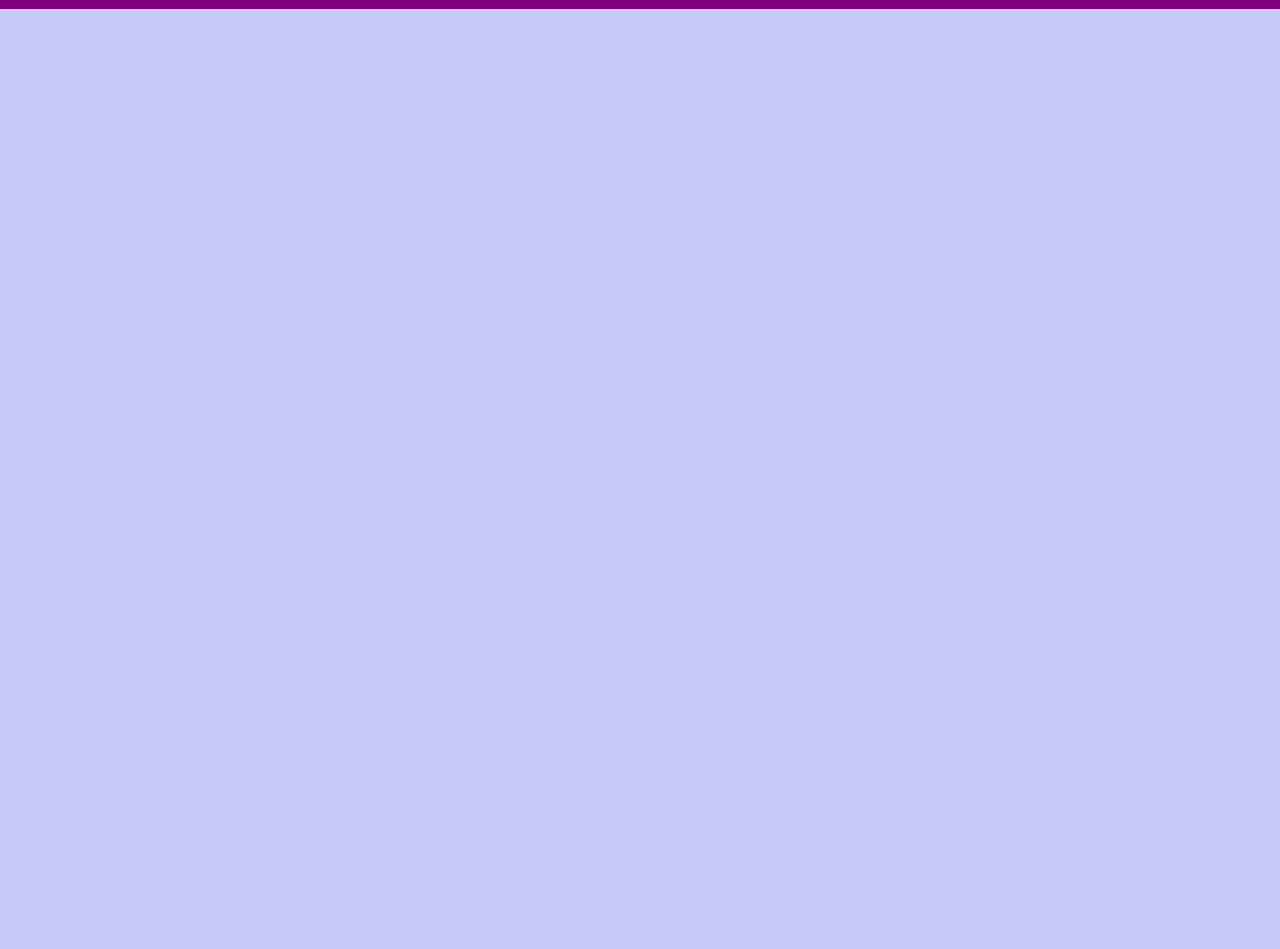
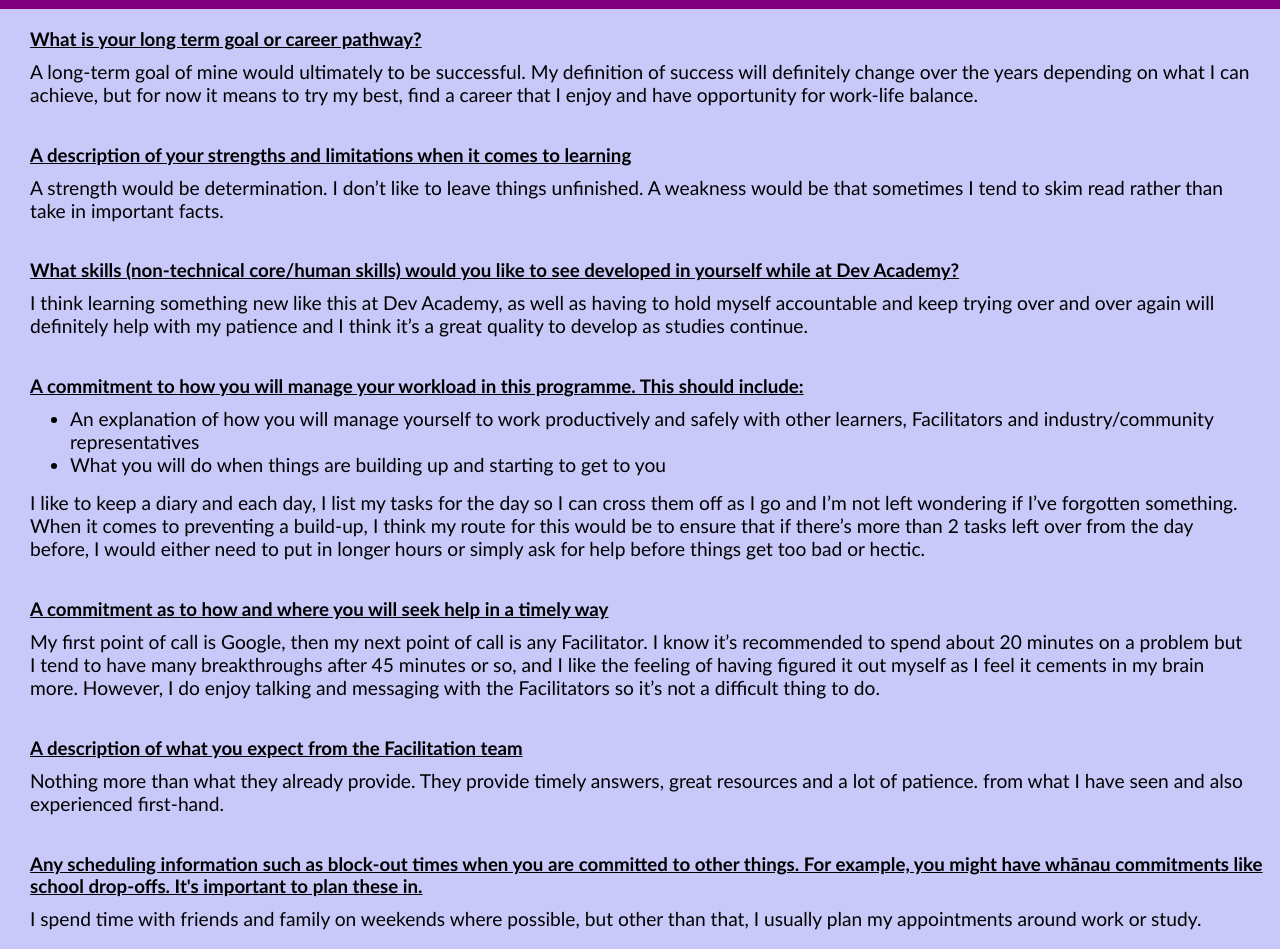
Before and after one commit to jess-bay/jess-bay.github.io, a plain HTML site: page blog/learning-plan.html in a window 1280 px wide. Shown: the part 65-1014 px from the top of the page. Before the commit the page ends 800 px from the top, so only its background shows below. Drawn offline with Linux system fonts and the light colour scheme.

Commit message:
Add Learning Plan

```diff
--- a/blog/learning-plan.html
+++ b/blog/learning-plan.html
@@ -31,5 +31,80 @@
         </ul>
       </nav>
     </div>
+    <h3>What is your long term goal or career pathway?</h3>
+    <p>
+      A long-term goal of mine would ultimately to be successful. My definition
+      of success will definitely change over the years depending on what I can
+      achieve, but for now it means to try my best, find a career that I enjoy
+      and have opportunity for work-life balance.
+    </p>
+
+    <h3>
+      A description of your strengths and limitations when it comes to learning
+    </h3>
+    <p>
+      A strength would be determination. I don’t like to leave things
+      unfinished. A weakness would be that sometimes I tend to skim read rather
+      than take in important facts.
+    </p>
+
+    <h3>
+      What skills (non-technical core/human skills) would you like to see
+      developed in yourself while at Dev Academy?
+    </h3>
+    <p>
+      I think learning something new like this at Dev Academy, as well as having
+      to hold myself accountable and keep trying over and over again will
+      definitely help with my patience and I think it’s a great quality to
+      develop as studies continue.
+    </p>
+    <h3>
+      A commitment to how you will manage your workload in this programme. This
+      should include:
+    </h3>
+    <ul>
+      <li>
+        An explanation of how you will manage yourself to work productively and
+        safely with other learners, Facilitators and industry/community
+        representatives
+      </li>
+      <li>
+        What you will do when things are building up and starting to get to you
+      </li>
+    </ul>
+    <p>
+      I like to keep a diary and each day, I list my tasks for the day so I can
+      cross them off as I go and I’m not left wondering if I’ve forgotten
+      something. When it comes to preventing a build-up, I think my route for
+      this would be to ensure that if there’s more than 2 tasks left over from
+      the day before, I would either need to put in longer hours or simply ask
+      for help before things get too bad or hectic.
+    </p>
+
+    <h3>A commitment as to how and where you will seek help in a timely way</h3>
+    <p>
+      My first point of call is Google, then my next point of call is any
+      Facilitator. I know it’s recommended to spend about 20 minutes on a
+      problem but I tend to have many breakthroughs after 45 minutes or so, and
+      I like the feeling of having figured it out myself as I feel it cements in
+      my brain more. However, I do enjoy talking and messaging with the
+      Facilitators so it’s not a difficult thing to do.
+    </p>
+
+    <h3>A description of what you expect from the Facilitation team</h3>
+    <p>
+      Nothing more than what they already provide. They provide timely answers,
+      great resources and a lot of patience. from what I have seen and also
+      experienced first-hand.
+    </p>
+    <h3>
+      Any scheduling information such as block-out times when you are committed
+      to other things. For example, you might have whānau commitments like
+      school drop-offs. It's important to plan these in.
+    </h3>
+    <p>
+      I spend time with friends and family on weekends where possible, but other
+      than that, I usually plan my appointments around work or study.
+    </p>
   </body>
 </html>
--- a/styles/main.css
+++ b/styles/main.css
@@ -99,6 +99,7 @@ p {
   padding-left: 30px;
   padding-right: 30px;
   font-size: 1.2rem;
+  margin-top: 5px;
 }
 
 @media (max-width: 425px) {
@@ -117,3 +118,14 @@ p {
   text-decoration: underline;
   margin-left: 30px;
 }
+
+h3 {
+  margin-left: 30px;
+  margin-bottom: 5px;
+  text-decoration: underline;
+}
+
+ul {
+  font-size: 1.2rem;
+  margin: 5px 0 10px 30px;
+}
```
